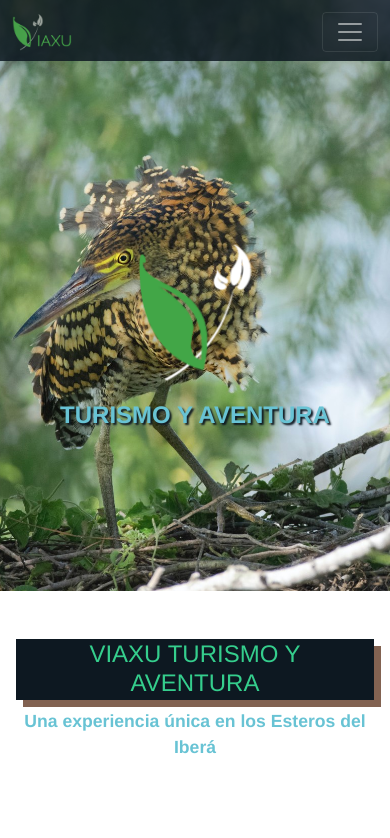
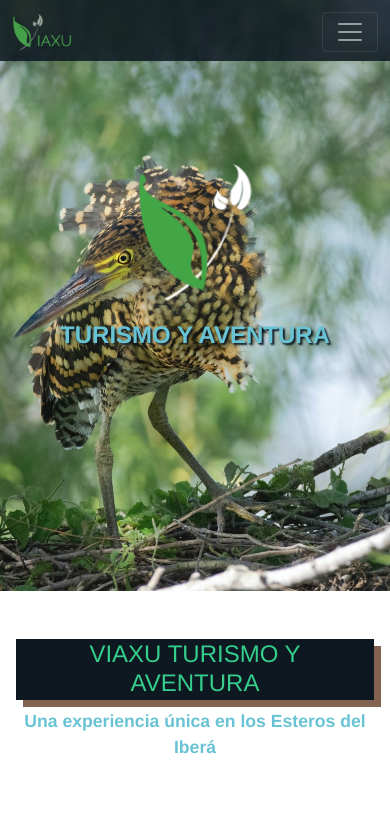
Before and after one commit to EduardoOdriozola/Viaxu, a website: page index.html in a window 390 px wide. Shown: the top 838 px of the page. Drawn offline with nearby package versions, Linux system fonts and the light colour scheme.

Commit message:
Fix .fondo-home MQ

```diff
--- a/scss/layout/_componentes.scss
+++ b/scss/layout/_componentes.scss
@@ -232,12 +232,6 @@
 }
 
 @media only screen and (max-width: 480px){
-    .fondo-home{
-        &__img {
-            margin-top: 10em;
-            width: 120px;
-        }
-    }
     .home-contacto{
         margin: 1rem 1rem;
 
--- a/scss/layout/_home.scss
+++ b/scss/layout/_home.scss
@@ -20,3 +20,12 @@
         text-shadow: 2px 2px 2px $crl--negro-azul;
     }
 }
+
+@media only screen and (max-width: 480px){
+    .fondo-home{
+        &__img {
+            margin-top: 10em;
+            width: 120px;
+        }
+    }
+}
```
Also changed, not shown: css/estilos.css.
